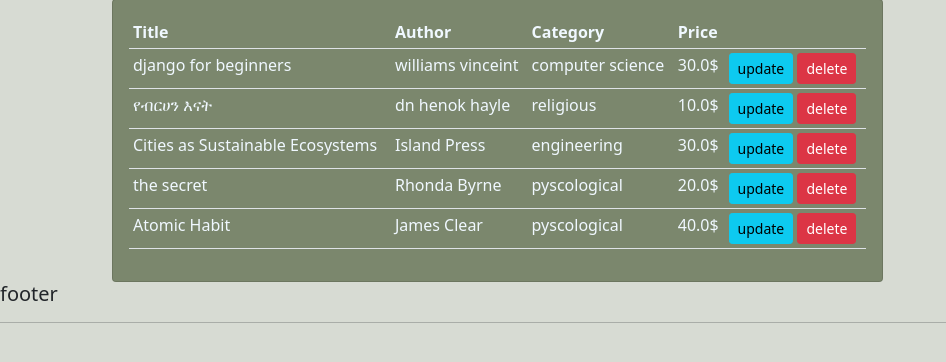
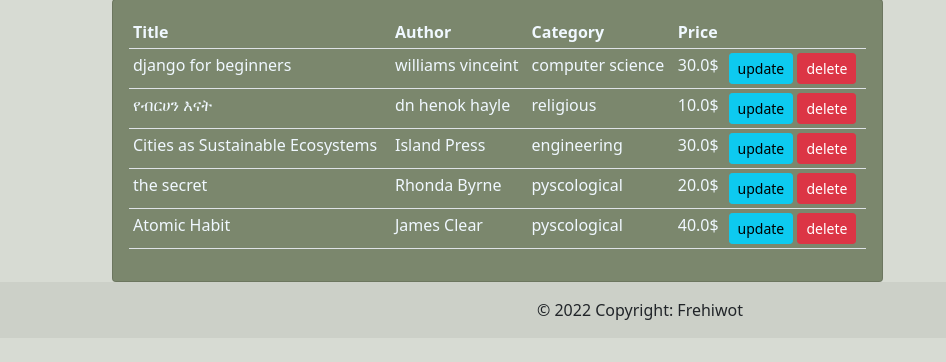
Before and after one commit to Frehiwot-G/CMS-for-book-store, a Django app: page /books/ in a window 1280 px wide. Shown: the part 209-571 px from the top of the page, without its empty margins (0-946 px from the left). Run offline with Django 4.2, Linux system fonts and the light colour scheme; a user stored in the database is signed in; data comes from the database, SQL or seed files in the repository; some libraries are stand-ins or nearby versions.

Commit message:
footer updated

```diff
--- a/members/templates/base.html
+++ b/members/templates/base.html
@@ -3,28 +3,47 @@
 <html>
   <head>
     <title>library</title>
-        <script src="https://cdn.jsdelivr.net/npm/bootstrap@5.1.3/dist/js/bootstrap.min.js"
-        integrity="sha384-QJHtvGhmr9XOIpI6YVutG+2QOK9T+ZnN4kzFN1RtK3zEFEIsxhlmWl5/YESvpZ13" crossorigin="anonymous"></script>
-        <link rel="stylesheet" href="https://cdn.jsdelivr.net/npm/bootstrap@5.1.3/dist/css/bootstrap.min.css"
-        integrity="sha384-1BmE4kWBq78iYhFldvKuhfTAU6auU8tT94WrHftjDbrCEXSU1oBoqyl2QvZ6jIW3" crossorigin="anonymous">
+    <script
+      src="https://cdn.jsdelivr.net/npm/bootstrap@5.1.3/dist/js/bootstrap.min.js"
+      integrity="sha384-QJHtvGhmr9XOIpI6YVutG+2QOK9T+ZnN4kzFN1RtK3zEFEIsxhlmWl5/YESvpZ13"
+      crossorigin="anonymous"
+    ></script>
+    <link
+      rel="stylesheet"
+      href="https://cdn.jsdelivr.net/npm/bootstrap@5.1.3/dist/css/bootstrap.min.css"
+      integrity="sha384-1BmE4kWBq78iYhFldvKuhfTAU6auU8tT94WrHftjDbrCEXSU1oBoqyl2QvZ6jIW3"
+      crossorigin="anonymous"
+    />
 
     <!-- <link rel="stylesheet" href="https://maxcdn.bootstrapcdn.com/bootstrap/3.3.7/css/bootstrap.min.css"> -->
 
     <style>
-            body{
-                background-color:#d7dbd3;
+      body {
+        background-color: #d7dbd3;
       }
-            #total-orders,#orders-delivered,#orders-pending{
+      #total-orders,
+      #orders-delivered,
+      #orders-pending {
         background-color: #ad92ad;
       }
     </style>
   </head>
   <body>
-        {% include 'navbar.html' %}
-        {% block content %}
-        {% endblock %}
-        <h5>footer</h5>
-        <hr>
-
+    {% include 'navbar.html' %} {% block content %} {% endblock %}
+    <!-- <h5>footer</h5>
+        <hr> -->
+    <footer class="bg-body-tertiary text-center text-lg-start">
+      <!-- Copyright -->
+      <div
+        class="text-center p-3"
+        style="background-color: rgba(0, 0, 0, 0.05)"
+      >
+        © 2022 Copyright:
+        <a class="text-body" href="https://frehiwot-gemechu.netlify.app/"
+          >Frehiwot</a
+        >
+      </div>
+      <!-- Copyright -->
+    </footer>
   </body>
 </html>
```
Lines whose indentation alone changed are shown as unchanged.
